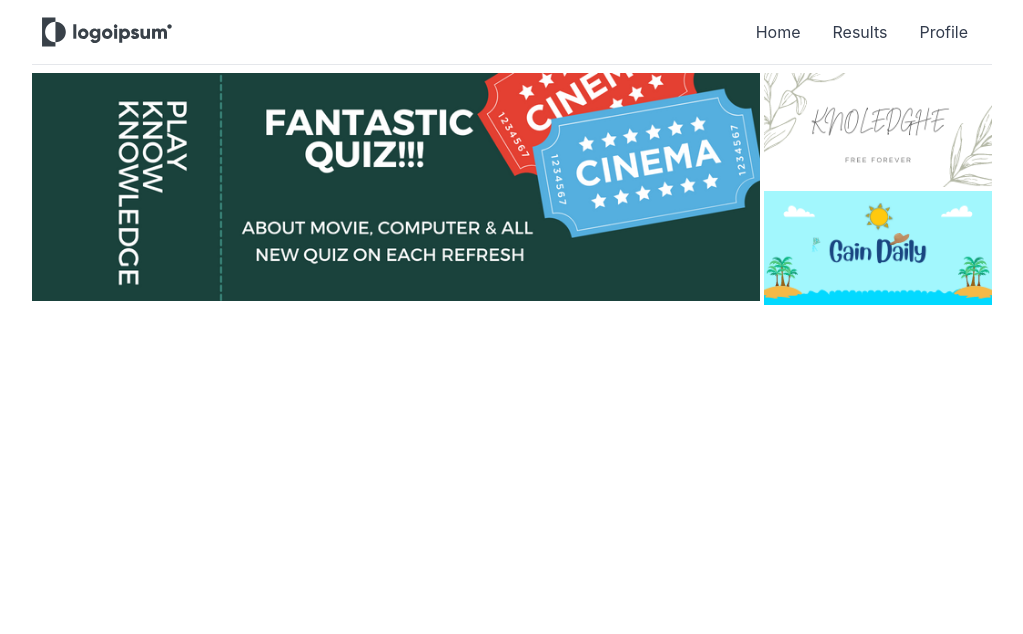
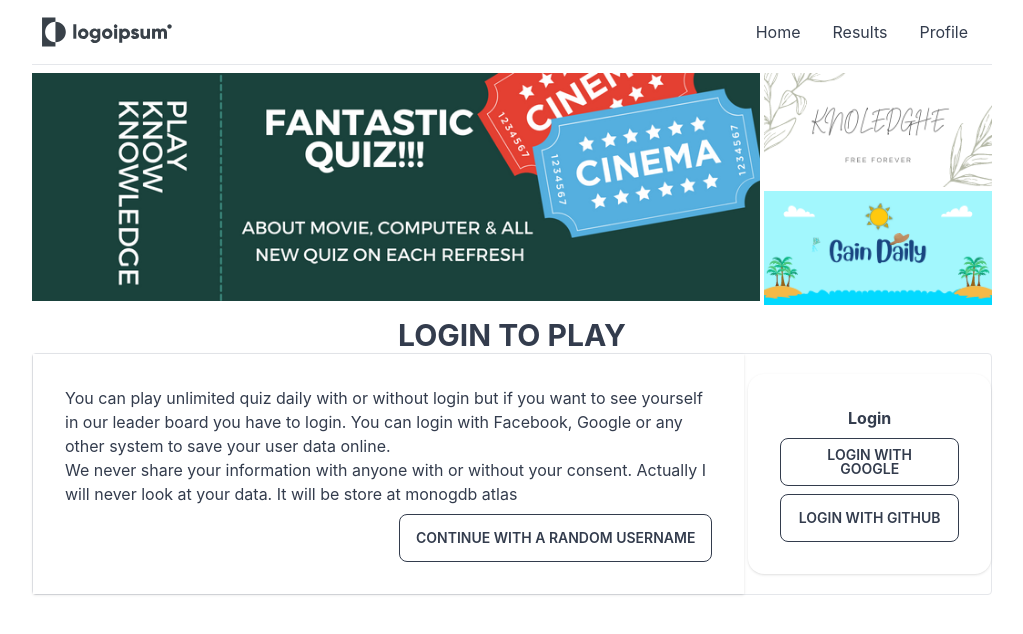
Before and after one commit to AveyBD/quiz-opentdb, a React (Create React App) app: page / in a window 1280 px wide. Shown: the top 634 px of the page, without its empty margins (128-1151 px from the left). Built offline with nearby package versions, Linux system fonts and the light colour scheme; no server answers.

Commit message:
Homepage Login Option

```diff
--- a/src/Pages/Home.jsx
+++ b/src/Pages/Home.jsx
@@ -2,7 +2,6 @@ import React, { useState } from "react";
 import { useQuery } from "react-query";
 import Slider from "../Components/Home/Slider";
 import Loading from "../Components/Shared/Loading";
-
 
 const Home = () => {
   const [question, setQuestion] = useState([]);
@@ -20,6 +19,40 @@ const Home = () => {
   return (
     <div className="w-full md:w-3/4 mx-auto">
       <Slider />
+      <h2 className="text-3xl text-center font-bold mt-3 uppercase">
+        Login to play
+      </h2>
+      <div className="flex gap-1 border border-gray-200 rounded justify-center items-center">
+        <div className="w-3/4">
+          <div class="w-full bg-base-100 shadow">
+            <div class="card-body">
+              <p>
+                You can play unlimited quiz daily with or without login but if
+                you want to see yourself in our leader board you have to login.
+                You can login with Facebook, Google or any other system to save
+                your user data online. <br />
+                We never share your information with anyone with or without your
+                consent. Actually I will never look at your data. It will be
+                store at monogdb atlas
+              </p>
+              <div class="card-actions justify-end">
+                <button class="btn btn-outline">
+                  Continue With A Random Username
+                </button>
+              </div>
+            </div>
+          </div>
+        </div>
+        <div>
+          <div class="card min-w-full bg-base-100 shadow">
+            <div class="card-body">
+              <h2 className="text-center font-bold">Login</h2>
+              <button className="btn btn-outline">Login With Google</button>
+              <button className="btn btn-outline">Login With Github</button>
+            </div>
+          </div>
+        </div>
+      </div>
     </div>
   );
 };
```
